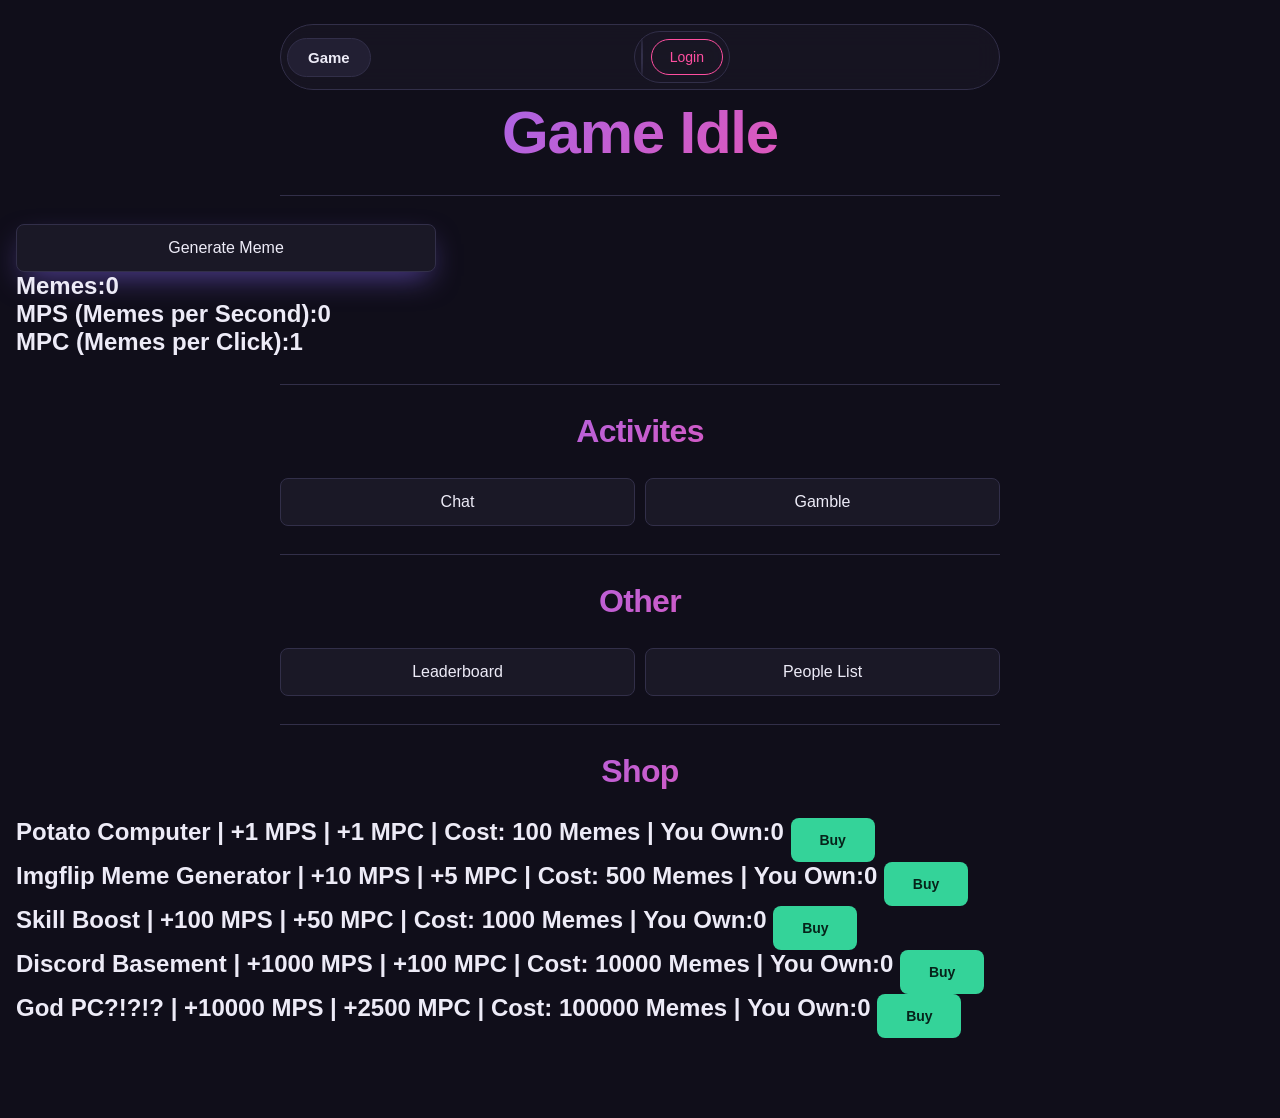
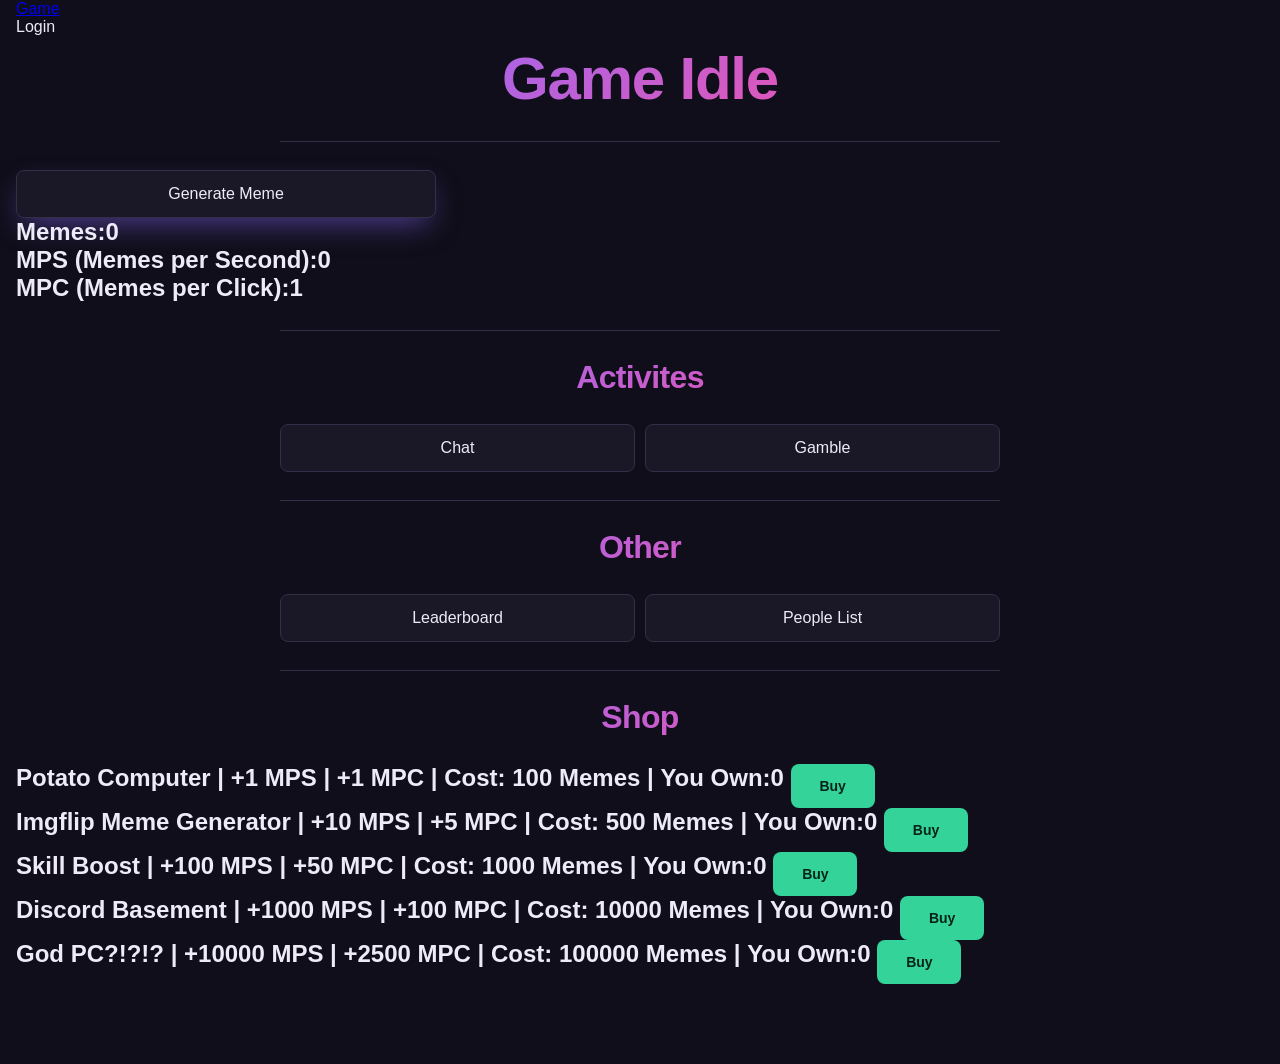

asdfasdf

--- a/style.css
+++ b/style.css
@@ -31,7 +31,7 @@
 
 body {
   margin: 0;
-  padding: 24px 16px 80px;
+  padding: 0 16px 80px;
   background: var(--bg);
   color: var(--text);
   font-family: "Inter", sans-serif;
@@ -85,7 +85,6 @@ hr {
 }
 
 /* --- Layout shell --- */
-.topnav,
 h1,
 .generate-wrap,
 .stats-row,
@@ -101,72 +100,116 @@ h1 + hr,
   margin-right: auto;
 }
 
-/* --- Top nav --- */
-.topnav {
+/* --- Top bar --- */
+.topbar {
+  position: sticky;
+  top: 0;
+  z-index: 5;
+  width: 100vw;
+  margin-left: calc(50% - 50vw);
+  background: rgba(16, 14, 26, 0.75);
+  backdrop-filter: blur(14px);
+  border-bottom: 1px solid var(--border);
+  margin-bottom: 28px;
+}
+
+.topbar-inner {
+  max-width: 720px;
+  margin: 0 auto;
   display: flex;
   align-items: center;
   justify-content: space-between;
-  background: rgba(26, 24, 38, 0.7);
-  backdrop-filter: blur(12px);
-  border: 1px solid var(--border);
-  border-radius: 999px;
-  padding: 6px;
+  padding: 12px 16px;
 }
 
-.topnav a.active {
-  font-family: "Space Grotesk", sans-serif;
-  font-weight: 700;
-  font-size: 15px;
-  color: var(--text);
-  background: var(--surface-2);
-  text-decoration: none;
-  padding: 10px 20px;
-  border-radius: 999px;
-  border: 1px solid var(--border);
-}
-
-.topnav .right {
+.brand {
   display: flex;
   align-items: center;
-  gap: 8px;
+  gap: 10px;
+  text-decoration: none;
+  color: var(--text);
 }
 
-.topnav .settings {
-  color: var(--text-dim);
-  background: transparent;
-  border: 1px solid var(--border);
-  border-radius: 50%;
+.brand-mark {
+  width: 32px;
+  height: 32px;
+  border-radius: 9px;
+  background: var(--accent-gradient);
+  display: flex;
+  align-items: center;
+  justify-content: center;
+  font-family: "Space Grotesk", sans-serif;
+  font-weight: 700;
+  font-size: 13px;
+  color: #1a0d15;
+  flex-shrink: 0;
+}
+
+.brand-name {
+  font-family: "Space Grotesk", sans-serif;
+  font-weight: 700;
+  font-size: 16px;
+  letter-spacing: -0.01em;
+}
+
+.topbar-actions {
+  display: flex;
+  align-items: center;
+  gap: 10px;
+}
+
+.icon-btn {
   width: 38px;
   height: 38px;
+  box-sizing: border-box;
+  border-radius: 50%;
+  border: 1px solid var(--border);
+  background: transparent;
+  color: var(--text-dim);
   display: inline-flex;
   align-items: center;
   justify-content: center;
-  font-size: 16px;
-  transition: 0.2s;
-  margin: 0;
+  flex-shrink: 0;
   padding: 0;
+  transition: 0.2s;
 }
 
-.topnav .settings:hover {
+.icon-btn svg {
+  width: 17px;
+  height: 17px;
+}
+
+.icon-btn:hover {
   color: var(--text);
   border-color: var(--accent);
   cursor: pointer;
 }
 
-.topnav .login {
-  color: var(--accent-2);
-  background: transparent;
+.account-btn {
+  display: inline-flex;
+  align-items: center;
+  gap: 7px;
+  height: 38px;
+  box-sizing: border-box;
+  padding: 0 16px 0 12px;
+  border-radius: 999px;
   border: 1px solid var(--accent-2);
-  padding: 9px 18px;
+  background: transparent;
+  color: var(--accent-2);
+  font-family: "Inter", sans-serif;
   font-size: 14px;
   font-weight: 500;
-  border-radius: 999px;
-  text-decoration: none;
+  white-space: nowrap;
   transition: 0.2s;
-  margin: 0;
 }
 
-.topnav .login:hover {
+.account-btn svg {
+  width: 16px;
+  height: 16px;
+  flex-shrink: 0;
+}
+
+.account-btn:hover {
   background: var(--accent-2);
   color: #1a0d15;
   cursor: pointer;
@@ -388,7 +431,7 @@ button.buy:disabled {
   position: fixed;
   display: none;
   inset: 0;
-  z-index: 1;
+  z-index: 10;
   background: rgba(8, 6, 16, 0.7);
   backdrop-filter: blur(2px);
 }
@@ -399,7 +442,7 @@ button.buy:disabled {
   background: var(--surface);
   border: 1px solid var(--border);
   border-radius: var(--radius);
-  z-index: 2;
+  z-index: 11;
   padding: 24px;
   position: fixed;
   top: 50%;
@@ -465,6 +508,16 @@ label {
 
 .login {
   text-align: left;
+}
+
+#username-field {
+  display: none;
+}
+
+#login-status {
+  font-size: 13px;
+  color: var(--accent-2);
+  margin: -6px 0 10px;
 }
 
 .signup-buttons {
@@ -630,7 +683,7 @@ label {
 .confirmation-popup {
   display: none;
   position: fixed;
-  z-index: 3;
+  z-index: 12;
   left: 50%;
   top: 50%;
   transform: translate(-50%, -50%);
